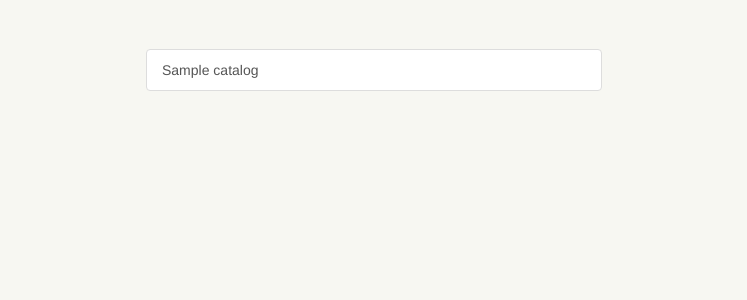
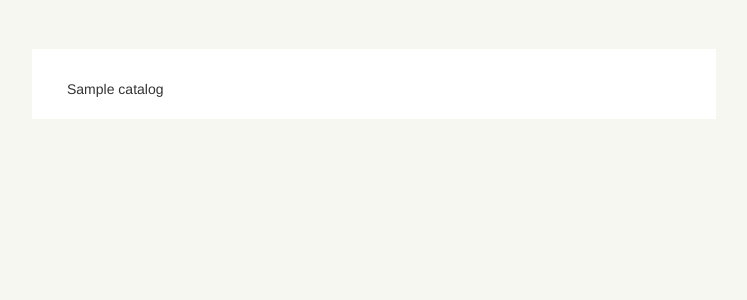
Before and after one commit to JcMan/DjcCartoon, a Django app: template templates/catalog.html in a window 1280 px wide. Shown: the part 51-351 px from the top of the page, without its empty margins (266-1013 px from the left). Run offline with Django 3.2, Linux system fonts and the light colour scheme; the template is opened without the code that fills it: most values are stand-ins (such as "Sample title", 1, 10 or a date in 2020); some libraries are stand-ins or nearby versions.

Commit message:
完成搜索功能

```diff
--- a/DjcCartoon/settings.py
+++ b/DjcCartoon/settings.py
@@ -42,10 +42,10 @@ INSTALLED_APPS = (
 MIDDLEWARE_CLASSES = (
     'django.contrib.sessions.middleware.SessionMiddleware',
     'django.middleware.common.CommonMiddleware',
-    'django.middleware.csrf.CsrfViewMiddleware',
     'django.contrib.auth.middleware.AuthenticationMiddleware',
     'django.contrib.messages.middleware.MessageMiddleware',
     'django.middleware.clickjacking.XFrameOptionsMiddleware',
+    # 'django.middleware.csrf.CsrfViewMiddleware',
 )
 
 ROOT_URLCONF = 'DjcCartoon.urls'
--- a/DjcCartoon/urls.py
+++ b/DjcCartoon/urls.py
@@ -11,4 +11,5 @@ urlpatterns = patterns('cartoon.views',
     url(r'^type/(\d+)/(\d+)$', 'cartoontypeajax'),
     url(r'^catalog/(\d+)$', 'catalog'),
     url(r'^chapter/(\d+)$', 'chapter'),
+    url(r'^search/$', 'search'),
 )
--- a/static/css/my.css
+++ b/static/css/my.css
@@ -74,8 +74,10 @@ body{
     color: #555555;
 }
 .catalogcontent{
-    margin-left: 30%;
-    margin-right: 30%;
+    padding: 20px;
+    margin-left: 20%;
+    margin-right: 20%;
+    background: white;
 }
 
 .show{
@@ -86,3 +88,12 @@ body{
 .myimg{
     width: 100%;
 }
+
+.catalogtitle{
+    text-decoration: none;
+    text-align: left;
+    margin-left: auto;
+    margin-right: auto;
+    margin-top: 10px;
+    color: #333;
+}
--- a/templates/catalog.html
+++ b/templates/catalog.html
@@ -21,11 +21,12 @@
         </div>
     </nav>
     <div class="container mycontainer">
-        <div class="list-group catalogcontent">
+        <div class="row catalogcontent">
             {% for catalog in catalogs %}
-                <a target="_blank" href="/chapter/{{ catalog.cid }}" class="list-group-item">{{ catalog.name }}</a>
+                <div class="col-md-3 catalogtitle">
+                    <a target="_blank" href="/chapter/{{ catalog.cid }}" class="catalogtitle">{{ catalog.name }}</a>
+                </div>
             {% endfor %}
-
         </div>
     </div>
 </body>
--- a/templates/header.html
+++ b/templates/header.html
@@ -4,11 +4,11 @@
             <a href="#" class="navbar-brand navbar-title">大角虫漫画</a>
         </div>
 
-        <form action="" class="navbar-form navbar-right">
+        <form action="/search/" class="navbar-form navbar-right" method="post">
             <div class="input-group">
-                <input type="text" class="form-control">
+                <input type="text" class="form-control" name="key">
                 <div class="input-group-btn">
-                    <button class="btn btn-default">搜索</button>
+                    <button class="btn btn-default" type="submit">搜索</button>
                 </div>
             </div>
         </form>
```
Also changed, not shown: cartoon/util/HttpUtil.py (+23 -0 lines), cartoon/views.py (+9 -0 lines), 4 other files.
